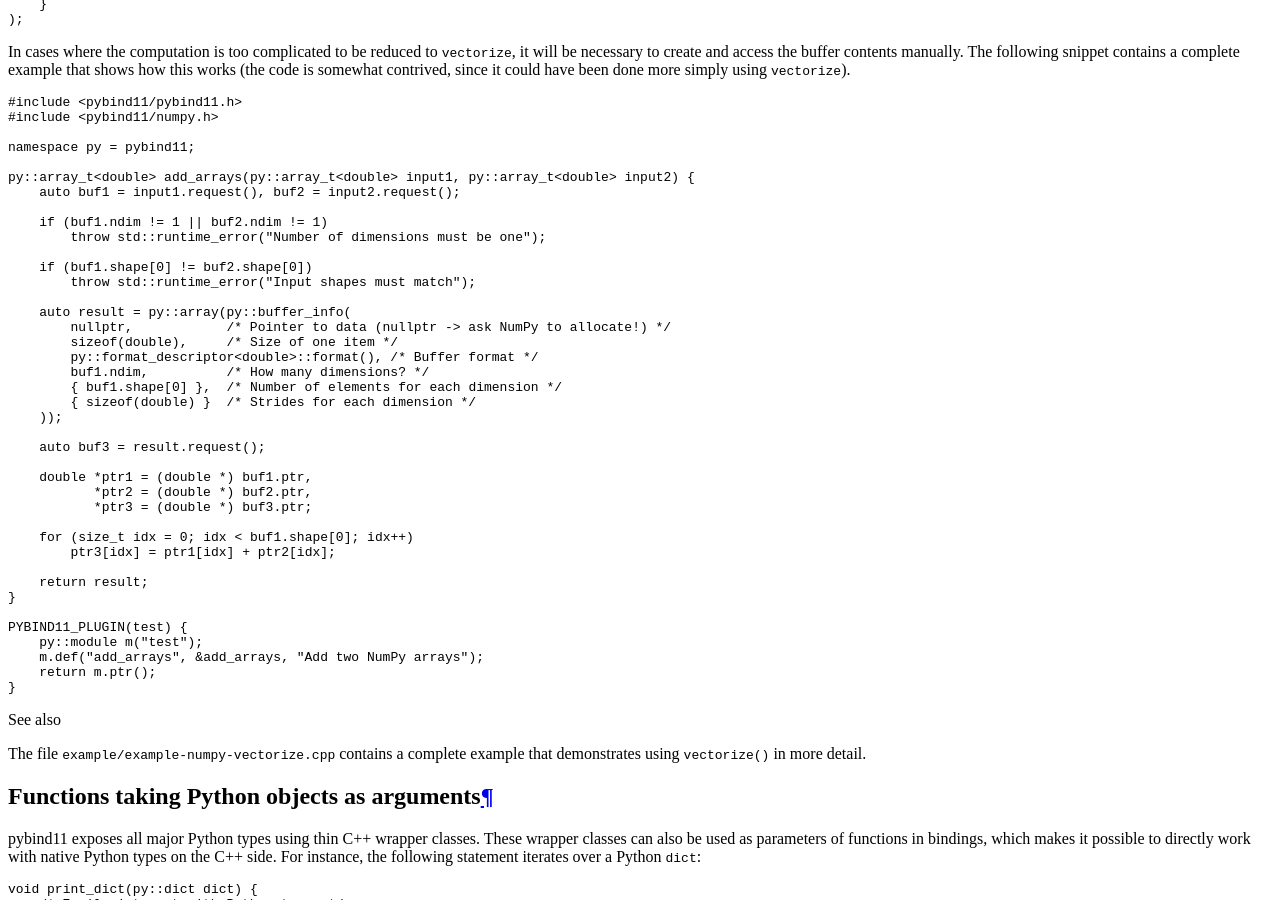
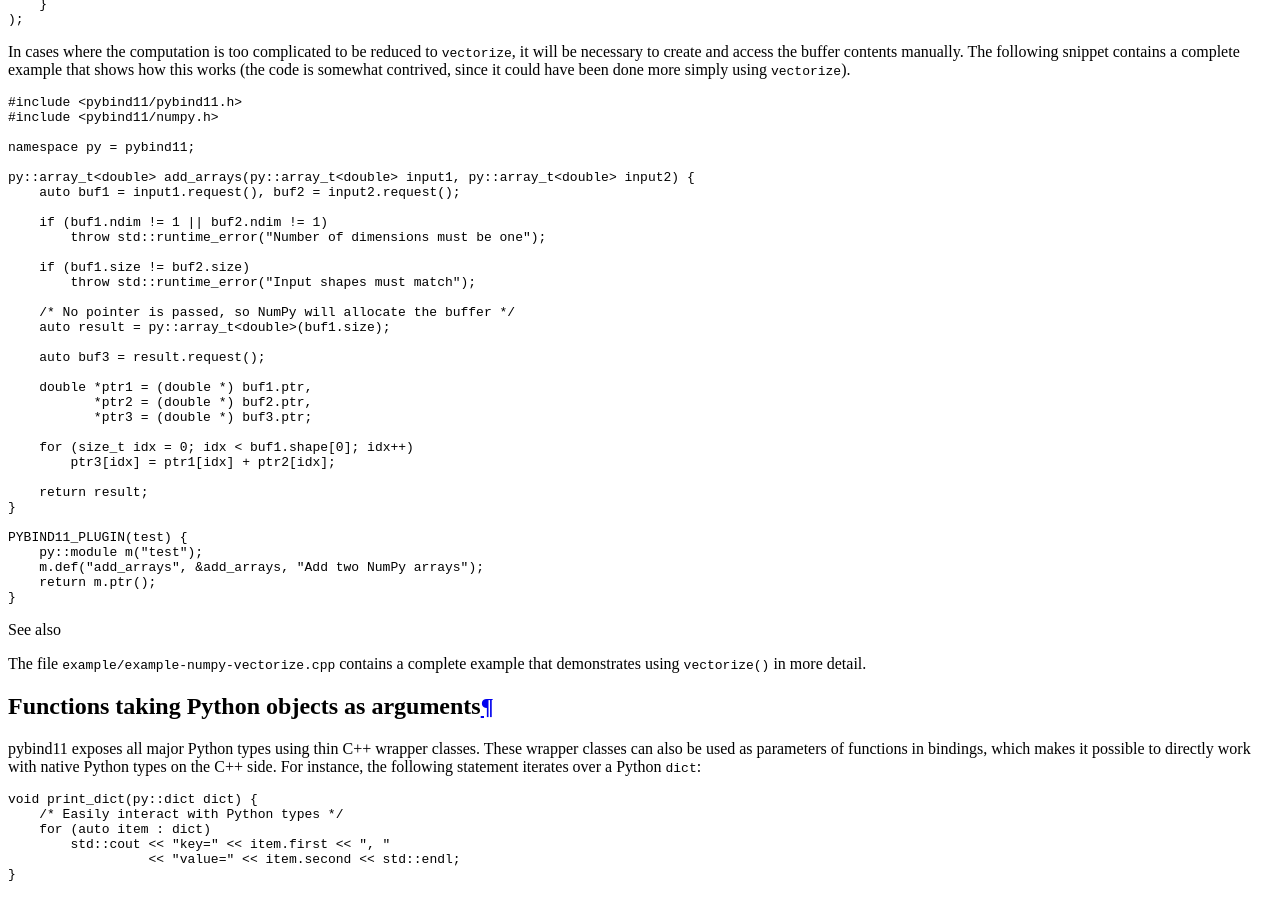
Before and after one commit to pybind/pybind11, a Sphinx documentation site: the page built from docs/advanced.rst, in a window 1280 px wide and 900 px high, scrolled down 17264 px. Built offline with Sphinx 7.4.7 and the Read the Docs theme 2.0.0, drawn with Linux system fonts in a browser that asks for light colours.

Commit message:
Update the docs to use the new array ctor

```diff
--- a/docs/advanced.rst
+++ b/docs/advanced.rst
@@ -1457,17 +1457,11 @@ simply using ``vectorize``).
         if (buf1.ndim != 1 || buf2.ndim != 1)
             throw std::runtime_error("Number of dimensions must be one");
 
-        if (buf1.shape[0] != buf2.shape[0])
+        if (buf1.size != buf2.size)
             throw std::runtime_error("Input shapes must match");
 
-        auto result = py::array(py::buffer_info(
-            nullptr,            /* Pointer to data (nullptr -> ask NumPy to allocate!) */
-            sizeof(double),     /* Size of one item */
-            py::format_descriptor<double>::format(), /* Buffer format */
-            buf1.ndim,          /* How many dimensions? */
-            { buf1.shape[0] },  /* Number of elements for each dimension */
-            { sizeof(double) }  /* Strides for each dimension */
-        ));
+        /* No pointer is passed, so NumPy will allocate the buffer */
+        auto result = py::array_t<double>(buf1.size);
 
         auto buf3 = result.request();
 
```
